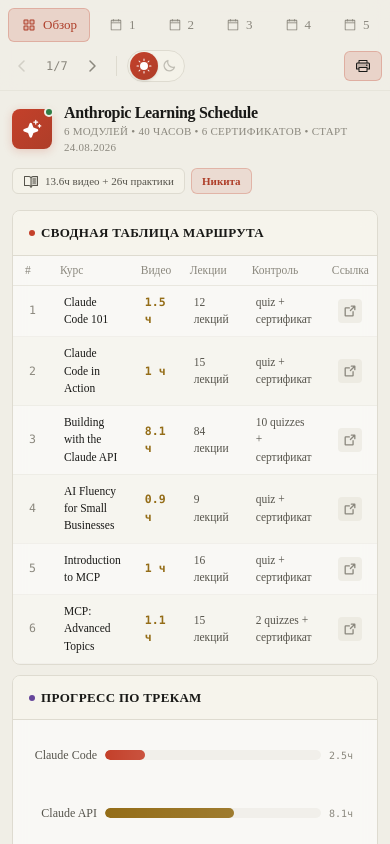
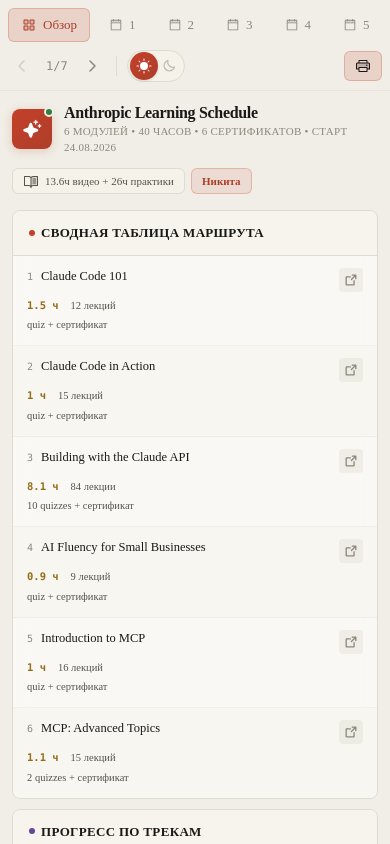
Before and after one commit to thermojam/learning-schedule, a React (Vite) app: page / in a window 390 px wide. Shown: the top 844 px of the page. Built offline with nearby package versions, Linux system fonts and the light colour scheme; the HTML template or start-up script is replaced by a standard one.

Commit message:
style (CourseTable): reworking styles for mobile

```diff
--- a/src/components/CourseTable.tsx
+++ b/src/components/CourseTable.tsx
@@ -10,7 +10,8 @@
                     Сводная таблица маршрута
                 </h2>
             </div>
-            <table className="w-full text-[11.5px]">
+            {/* Tablet and up: table */}
+            <table className="w-full text-[11.5px] hidden md:table">
                 <thead>
                 <tr className="border-b border-border/60">
                     <th className="text-left px-3 py-1.5 text-cream-muted font-medium w-6">#</th>
@@ -43,6 +44,28 @@
                 ))}
                 </tbody>
             </table>
+
+            {/* Mobile: card list */}
+            <div className="md:hidden divide-y divide-border/30">
+                {courses.map((c, i) => (
+                    <div key={c.id} className={`px-3.5 py-3 ${i % 2 === 0 ? '' : 'bg-stripe/40'}`}>
+                        <div className="flex items-start justify-between gap-2">
+                            <div className="flex items-baseline gap-2 min-w-0">
+                                <span className="text-cream-muted font-mono text-[10px] shrink-0">{c.id}</span>
+                                <span className="text-cream font-medium text-[12.5px] leading-snug">{c.name}</span>
+                            </div>
+                            <span className="inline-flex items-center justify-center w-6 h-6 rounded bg-border/40 text-cream-muted hover:text-clay-light hover:bg-clay/10 transition-colors cursor-pointer shrink-0">
+                                <ArrowSquareOut className="w-3.5 h-3.5" weight="bold" />
+                            </span>
+                        </div>
+                        <div className="flex items-center gap-3 mt-1.5 text-[10.5px]">
+                            <span className="text-amber font-mono font-semibold">{c.duration}</span>
+                            <span className="text-cream-dim">{c.lectures}</span>
+                        </div>
+                        <p className="text-cream-dim text-[10.5px] mt-1">{c.control}</p>
+                    </div>
+                ))}
+            </div>
         </div>
     );
 }
```
